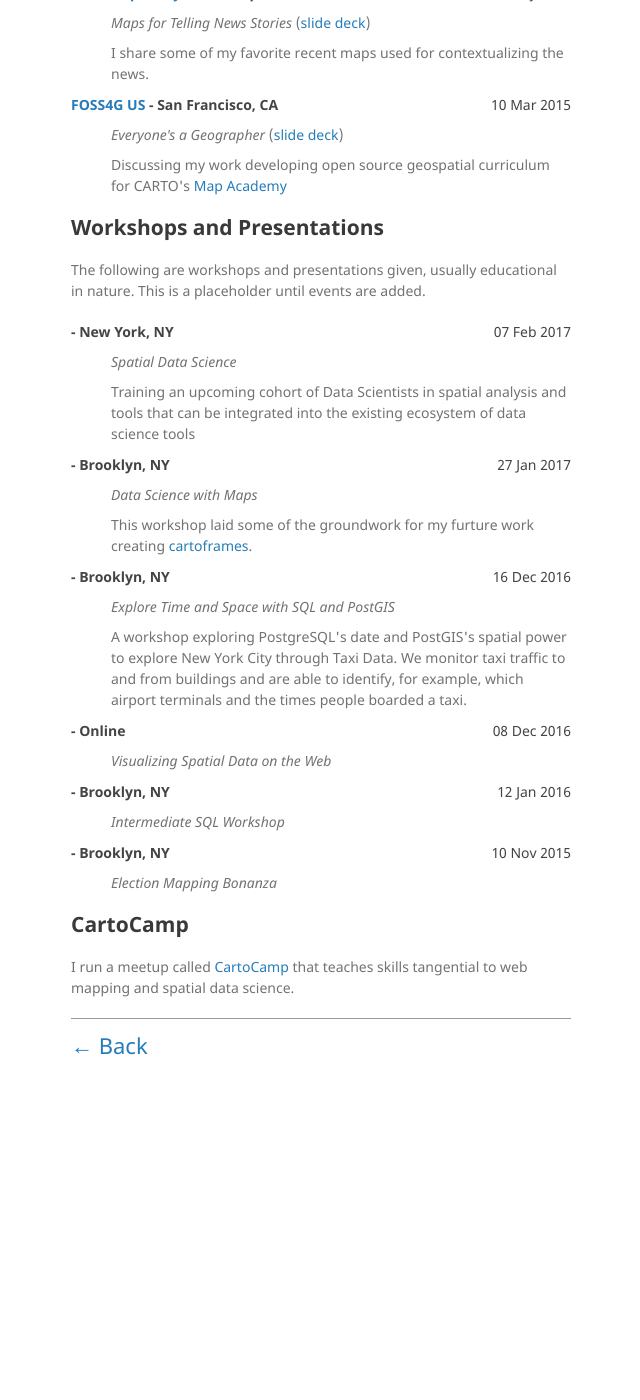
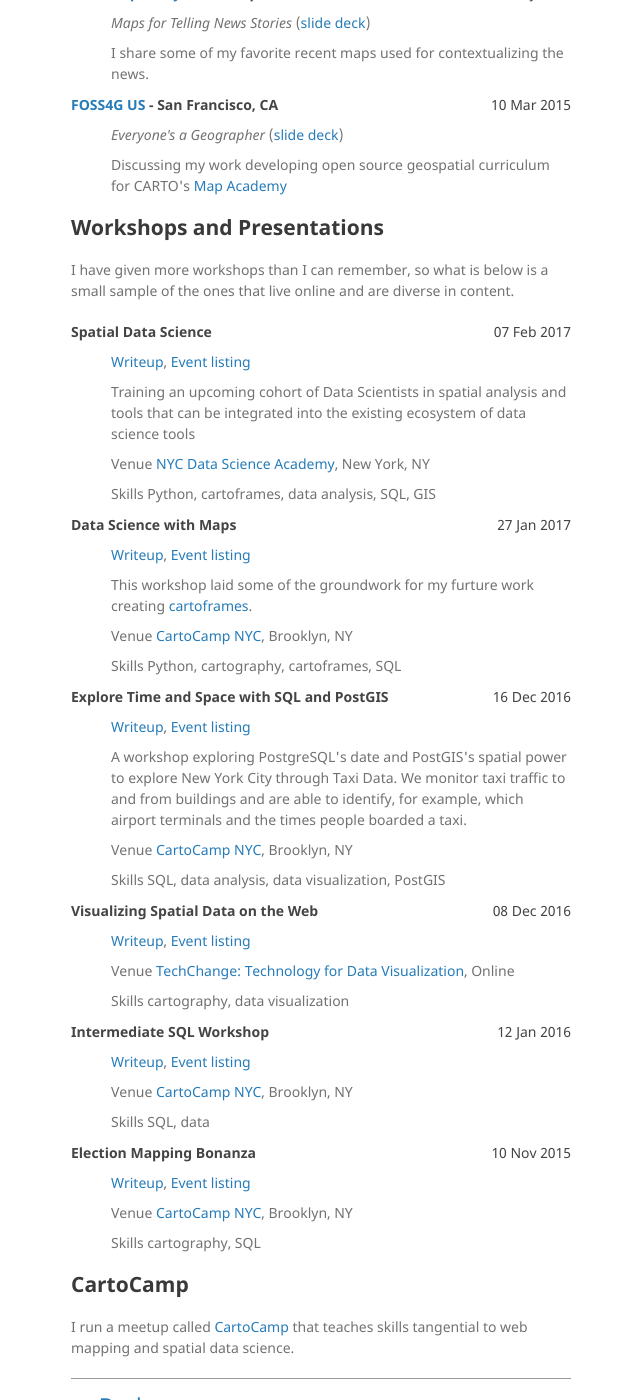
Before and after one commit to andy-esch/andy-esch.github.io, a Jekyll site: the page built from presentations.md, in a window 1280 px wide and 1400 px high, scrolled down 1371 px. Shown: the whole window, without its empty margins (499-1139 px from the left). Built offline with Jekyll 4.4.1, drawn with Linux system fonts in a browser that asks for light colours; before the commit the page ends 2483 px from its top, so only the background shows below that; some of the changed text lies outside the part shown.

Commit message:
updates display of workshops

```diff
--- a/presentations.md
+++ b/presentations.md
@@ -4,7 +4,7 @@
 
 {% assign curr_time = "now" | date: "%Y-%m-%d %H:%M" %}
 {% assign past_events = site.data.talks | where_exp:"item", "item.date < curr_time" | sort: 'date' | reverse %}
-{% assign future_events = site.data.talks | where_exp:"item", "item.date >= curr_time" | sort: 'date' | reverse %}
+{% assign future_events = site.data.talks | where_exp:"item", "item.date >= curr_time" | sort: 'date' %}
 
 ## [](#conferences)Conferences and Annual Meetings
 
@@ -53,22 +53,36 @@
 
 {% assign workshops = site.data.workshops | sort: 'date' | reverse %}
 
-The following are workshops and presentations given, usually educational in nature. This is a placeholder until events are added.
+I have given more workshops than I can remember, so what is below is a small sample of the ones that live online and are diverse in content.
 
 <dl class="talk-list">
 {% for workshop in workshops %}
-    <dt>{% if workshop.url_listing != "" %}
-          <a href="{{ workshop.url_listing }}">{{ workshop.name }}</a>
-        {% else %}
-	  {{ workshop.name }}
-        {% endif %}
-	- {{ workshop.location }} <span class="talk-date">{{ workshop.date | date_to_string }}</span>
+    {% capture talkLinks %}
+      {% if workshop.writeup or workshop.venueListing %}
+        {%- if workshop.writeup -%}<a href="{{ workshop.writeup }}">Writeup</a>{% if workshop.venueListing %}, {% endif %}
+         {%- endif -%}
+         {%- if workshop.venueListing -%}<a href="{{ workshop.venueListing }}">Event listing</a>{%- endif -%}
+      {% endif %}
+    {% endcapture %}
+    <dt>
+      {{ workshop.title }} <span class="talk-date">{{ workshop.date | date_to_string }}</span>
    </dt>
-   <dd><span class="talk-title">{{ workshop.title }}</span>
-       {% if workshop.description %}
+   {% if talkLinks %}
+      <dd>{{ talkLinks }}</dd>
+   {% endif %}
+   {% if workshop.description %}
            <dd>{{ workshop.description }}</dd>
+   {% endif %}
+   <dd class="workshop-skills venue">
+     <span class="workshop-meta-cat">Venue</span>
+       {% if workshop.venueListing %}
+         <a href="{{ workshop.venueListing }}">{{ workshop.venue }}</a>,
+       {% else %}{{ workshop.venue }},
+       {% endif %} {{ workshop.location }}
+   </dd>
+       {% if workshop.skills %}
+         <dd class="workshop-skills"><span class="workshop-meta-cat">Skills</span> {{ workshop.skills | join: ', ' }}</dd>
        {% endif %}
-   </dd>
 {% endfor %}
 </dl>
 
```
